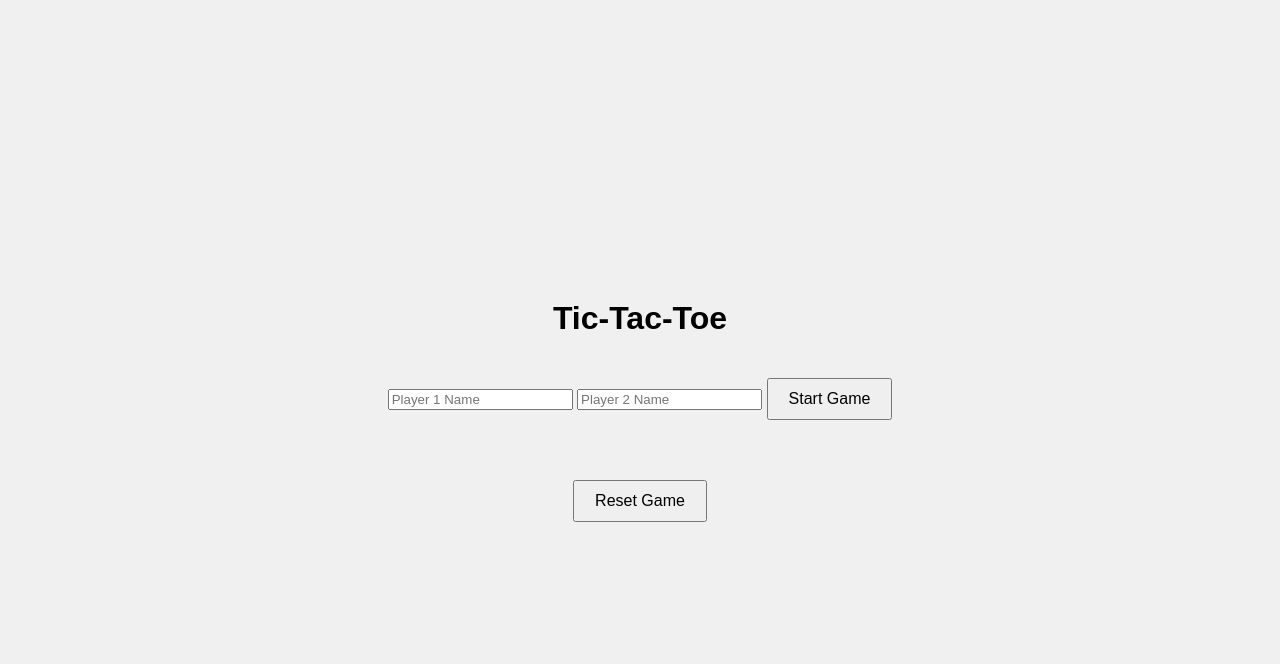
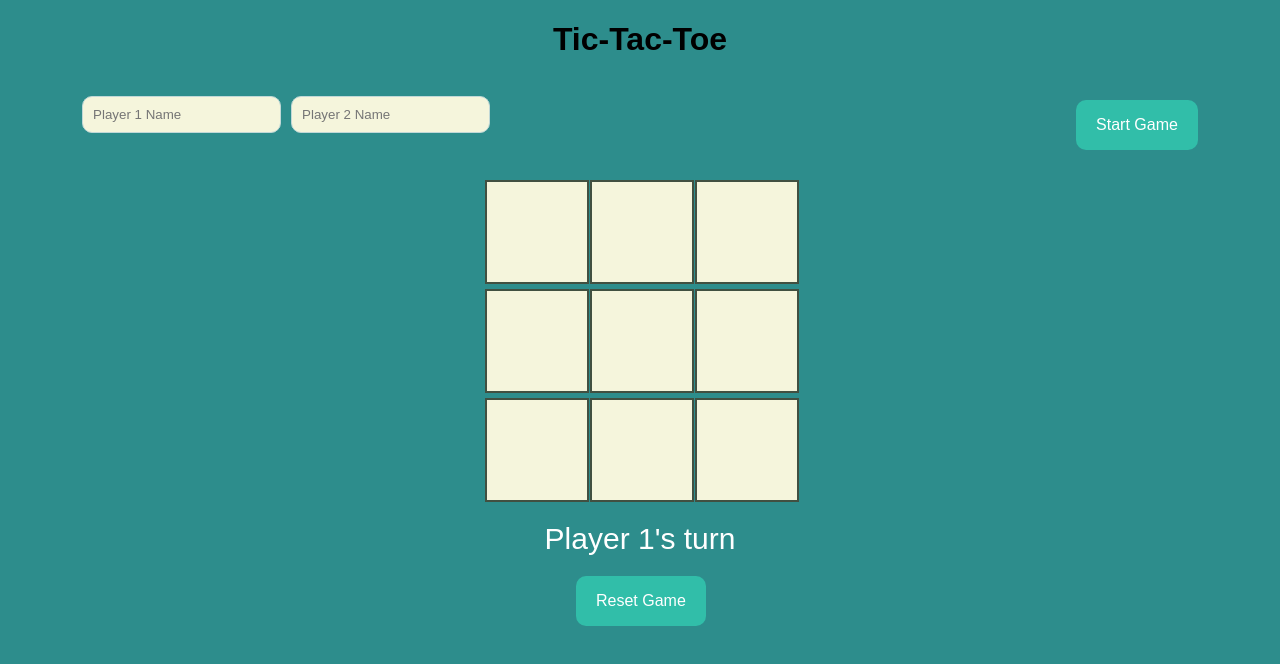
Before and after one commit to Slimdaddy254/Tic-Tac-Toe, a plain HTML site: page index.html in a window 1280 px wide. Both pictures are taken after a click on the button "Start Game". Drawn offline with Linux system fonts and the light colour scheme; a web font is replaced by a local one.

Commit message:
Style the game dashboard

```diff
--- a/index.html
+++ b/index.html
@@ -4,15 +4,14 @@
     <meta charset="UTF-8">
     <meta name="viewport" content="width=device-width, initial-scale=1.0">
     <title>Tic-Tac-Toe</title>
-    <link rel="stylesheet" href="./style.css">
+    <link rel="stylesheet" href="style.css">
 </head>
 <body>
-    <div>
-        <div class="game-container">
+    <div class="game-container"></div>
         <h1>Tic-Tac-Toe</h1>
         <div id="player-form">
             <input type="text" id="player1" placeholder="Player 1 Name">
-                <input type="text" id="player1" placeholder="Player 2 Name">
+            <input type="text" id="player2" placeholder="Player 2 Name">
             <button id="start-game">Start Game</button>
         </div>
         <div class="board" id="board"></div>
--- a/script.js
+++ b/script.js
@@ -0,0 +1,143 @@
+ // Gameboard module
+ const Gameboard = (() => {
+    let board = Array(9).fill('');
+
+    const getBoard = () => board;
+
+    const setMark = (index, mark) => {
+        if (board[index] === '') {
+            board[index] = mark;
+            return true;
+        }
+        return false;
+    };
+
+    const reset = () => {
+        board = Array(9).fill('');
+    };
+
+    return { getBoard, setMark, reset };
+})();
+
+// Player factory
+const Player = (name, mark) => {
+    return { name, mark };
+};
+
+// Game controller module
+const GameController = (() => {
+    let players = [];
+    let currentPlayerIndex;
+    let gameOver;
+
+    const start = (player1Name, player2Name) => {
+        players = [
+            Player(player1Name, 'X'),
+            Player(player2Name, 'O')
+        ];
+        currentPlayerIndex = 0;
+        gameOver = false;
+        Gameboard.reset();
+    };
+
+    const getCurrentPlayer = () => players[currentPlayerIndex];
+
+    const switchPlayer = () => {
+        currentPlayerIndex = currentPlayerIndex === 0 ? 1 : 0;
+    };
+
+    const checkWinner = () => {
+        const winPatterns = [
+            [0, 1, 2], [3, 4, 5], [6, 7, 8], // Rows
+            [0, 3, 6], [1, 4, 7], [2, 5, 8], // Columns
+            [0, 4, 8], [2, 4, 6]             // Diagonals
+        ];
+
+        return winPatterns.some(pattern => {
+            const [a, b, c] = pattern;
+            const board = Gameboard.getBoard();
+            return board[a] && board[a] === board[b] && board[a] === board[c];
+        });
+    };
+
+    const checkDraw = () => {
+        return Gameboard.getBoard().every(cell => cell !== '');
+    };
+
+    const playTurn = (index) => {
+        if (gameOver) return false;
+
+        const currentPlayer = getCurrentPlayer();
+        if (Gameboard.setMark(index, currentPlayer.mark)) {
+            if (checkWinner()) {
+                gameOver = true;
+                return { status: 'win', player: currentPlayer };
+            } else if (checkDraw()) {
+                gameOver = true;
+                return { status: 'draw' };
+            } else {
+                switchPlayer();
+                return { status: 'continue', nextPlayer: getCurrentPlayer() };
+            }
+        }
+        return false;
+    };
+
+    return { start, playTurn, getCurrentPlayer };
+})();
+
+// Display controller module
+const DisplayController = (() => {
+    const boardElement = document.getElementById('board');
+    const statusElement = document.getElementById('status');
+    const resetButton = document.getElementById('reset');
+    const startButton = document.getElementById('start-game');
+    const player1Input = document.getElementById('player1');
+    const player2Input = document.getElementById('player2');
+
+    const renderBoard = () => {
+        boardElement.innerHTML = '';
+        Gameboard.getBoard().forEach((mark, index) => {
+            const cell = document.createElement('div');
+            cell.classList.add('cell');
+            cell.textContent = mark;
+            cell.addEventListener('click', () => cellClick(index));
+            boardElement.appendChild(cell);
+        });
+    };
+
+    const cellClick = (index) => {
+        const result = GameController.playTurn(index);
+        if (result) {
+            renderBoard();
+            if (result.status === 'win') {
+                statusElement.textContent = `${result.player.name} wins!`;
+            } else if (result.status === 'draw') {
+                statusElement.textContent = "It's a draw!";
+            } else {
+                statusElement.textContent = `${result.nextPlayer.name}'s turn`;
+            }
+        }
+    };
+
+    const init = () => {
+        resetButton.addEventListener('click', resetGame);
+        startButton.addEventListener('click', startGame);
+    };
+
+    const startGame = () => {
+        const player1Name = player1Input.value || 'Player 1';
+        const player2Name = player2Input.value || 'Player 2';
+        GameController.start(player1Name, player2Name);
+        renderBoard();
+        statusElement.textContent = `${GameController.getCurrentPlayer().name}'s turn`;
+    };
+
+    const resetGame = () => {
+        startGame();
+    };
+
+    return { init, renderBoard };
+})();
+
+DisplayController.init();
--- a/style.css
+++ b/style.css
@@ -1,11 +1,21 @@
+
+@import url('https://fonts.googleapis.com/css2?family=Sixtyfour+Convergence&display=swap');
+
 body {
     font-family: Arial, sans-serif;
-    display: flex;
-    justify-content: center;
+    /* display: flex;
+    justify-content: center; */
     align-items: center;
     height: 100vh;
     margin: 0;
-    background-color: #f0f0f0;
+    background-color: #2d8d8c;
+}
+h1{
+    font-family: "Sixtyfour Convergence", sans-serif;
+    font-optical-sizing: auto;
+    font-weight: 700;
+    text-align: center;
+
 }
 .game-container {
     text-align: center;
@@ -15,12 +25,14 @@ body {
     grid-template-columns: repeat(3, 100px);
     grid-gap: 5px;
     margin-top: 20px;
+    justify-content: center;
+    margin-top: 30px;
 }
 .cell {
     width: 100px;
     height: 100px;
-    background-color: #fff;
-    border: 2px solid #333;
+    background-color: beige;
+    border: 2px solid #415041;
     font-size: 2em;
     display: flex;
     justify-content: center;
@@ -28,18 +40,42 @@ body {
     cursor: pointer;
 }
 .cell:hover {
-    background-color: #f5f5f5;
+    background-color: #d4ebde;
 }
 #status {
     margin-top: 20px;
     font-size: 1.2em;
+    display: flex;
+    justify-content: center;
+    color: white;
+    font-size: 30px;
 }
 button {
-    margin-top: 20px;
     padding: 10px 20px;
     font-size: 1em;
+    border: 1px solid rgb(193, 216, 215);
     cursor: pointer;
+    height: 50px;
+    border: 0;
+    border-radius: 10px;
+    background-color: rgb(49, 190, 169);
+    color: #ffffff;
 }
+button,.btn {
+ margin-left: 45%;
+ margin-top: 20px;
+}
+
 #player-form {
-    margin-bottom: 20px;
+   display: flex;
+   align-items: center;
+   justify-content: center;
+   gap: 10px;
 }
+input{
+     height: 15px;
+     border: 1px solid rgb(193, 216, 215);
+     padding: 10px;
+     border-radius: 10px;
+     background-color: beige;
+}
```
Lines whose indentation alone changed are shown as unchanged.
